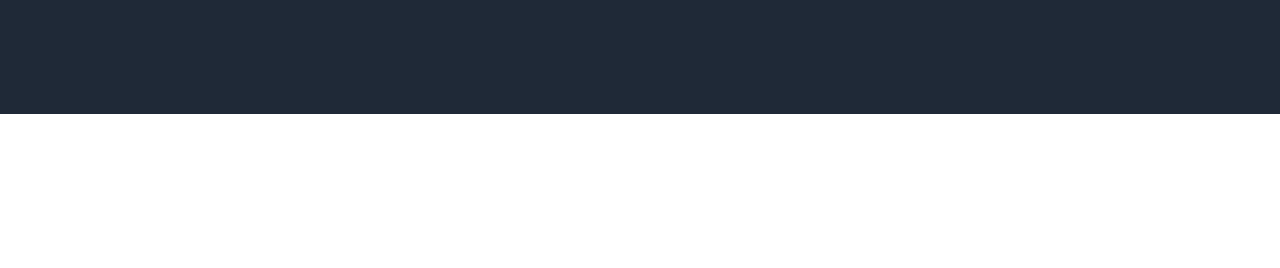
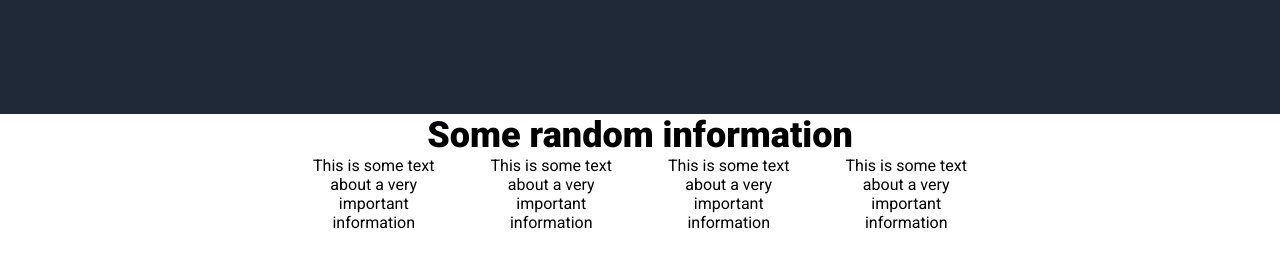
Before and after one commit to ati72/odin-landing-page, a plain HTML site: page index.html in a window 1280 px wide. Shown: the part 522-790 px from the top of the page. Drawn offline with Linux system fonts and the light colour scheme.

Commit message:
working on information segment

```diff
--- a/index.html
+++ b/index.html
@@ -30,6 +30,25 @@
         <div class="main-right">
             <img src="https://images.pexels.com/photos/672358/pexels-photo-672358.jpeg?cs=srgb&dl=pexels-archie-binamira-672358.jpg&fm=jpg" alt="An image" class="main-image">
         </div>
+    </div>
+    <div class="information-title">Some random information</div>
+    <div class="information">
+        <div class="information-box">
+            <div class="img-box"></div>
+            <div class="information-text">This is some text about a very important information</div>
+        </div>
+        <div class="information-box">
+            <div class="img-box"></div>
+            <div class="information-text">This is some text about a very important information</div>
+        </div>
+        <div class="information-box">
+            <div class="img-box"></div>
+            <div class="information-text">This is some text about a very important information</div>
+        </div>
+        <div class="information-box">
+            <div class="img-box"></div>
+            <div class="information-text">This is some text about a very important information</div>
+        </div>
 
     </div>
 </body>
--- a/style.css
+++ b/style.css
@@ -77,3 +77,17 @@ img {
     max-width: 100%;
     max-height: 100%;
 }
+
+.information-title {
+    font-size: 36px;
+    font-weight: 900;
+    text-align: center;
+}
+
+.information {
+    display: flex;
+    padding-left: 300px;
+    padding-right: 300px;
+    gap: 30px;
+    text-align: center;
+}
```
